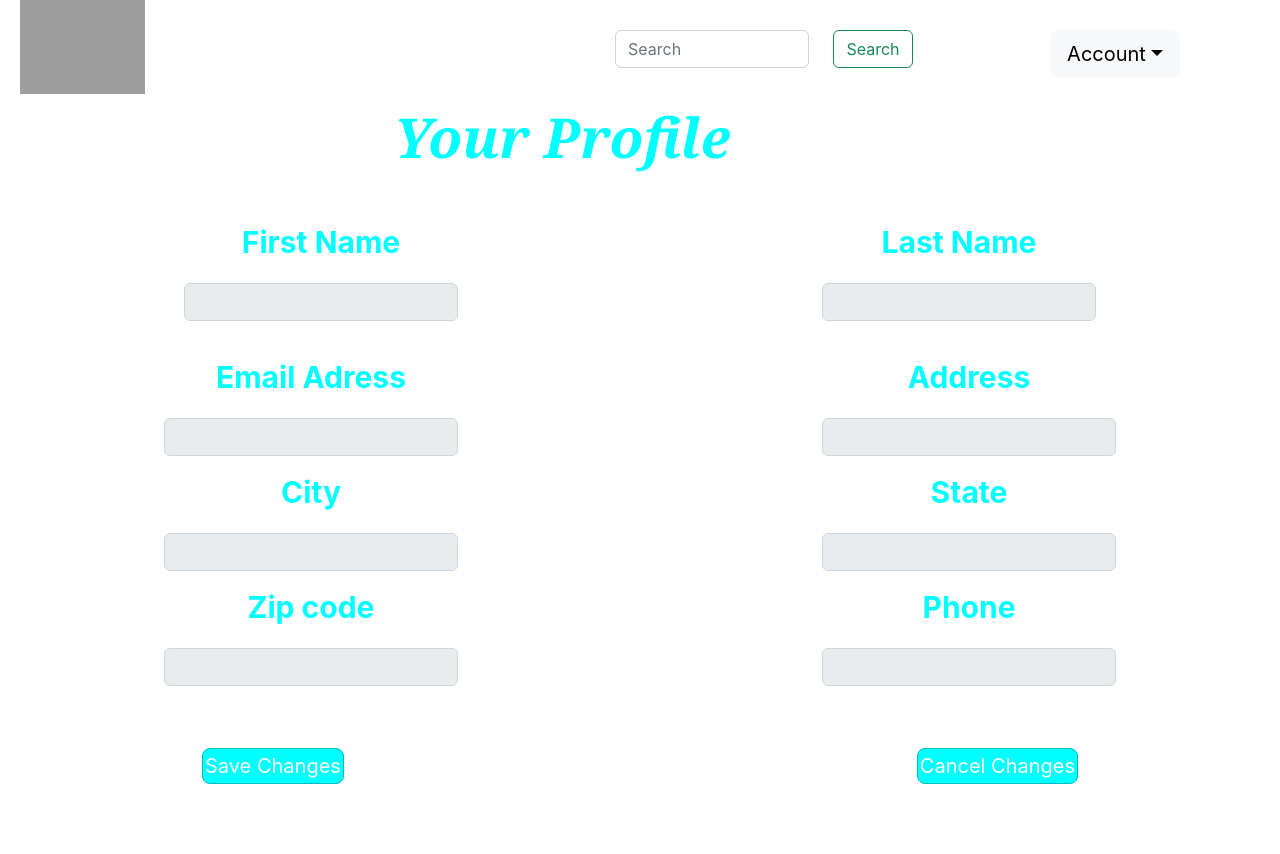
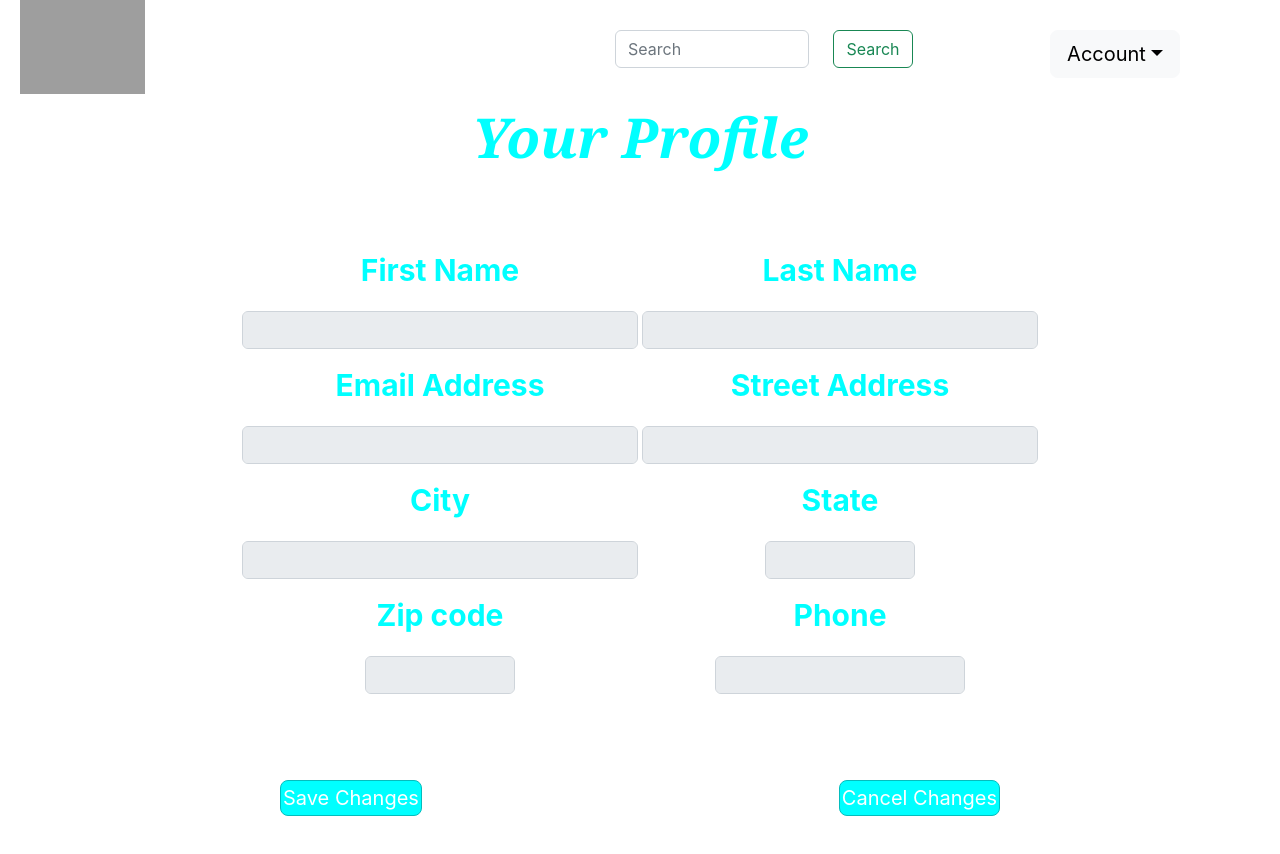
Before and after one commit to 220425-Reston-NET/Expert8FE, a React (Create React App) app: page /your-profile in a window 1280 px wide. Shown: the top 854 px of the page. Built offline with nearby package versions, Linux system fonts and the light colour scheme; grey boxes are pictures that could not be loaded.

Commit message:
Page touchups

```diff
--- a/src/routes/create-account/CreateAccount.css
+++ b/src/routes/create-account/CreateAccount.css
@@ -2,6 +2,12 @@
 .create-account-page-container{
     display: flex;
     justify-content: center;
+    /* background-image: url('https://i.imgur.com/zzX0P7b.png'); */
+}
+
+.create-account-container{
+    padding: 20px;
+    background-color: white;
 }
 
 /* Title Header */
--- a/src/routes/create-account/CreateAccount.tsx
+++ b/src/routes/create-account/CreateAccount.tsx
@@ -176,7 +176,7 @@ function CreateAccount() {
           </div>
 
           <label htmlFor="" className="form-label label-container">
-            Email address
+            Email Address
           </label>
           <input
             type=""
@@ -317,7 +317,7 @@ function CreateAccount() {
             </div>
             <div className="state-zip">
               <label htmlFor="" className="form-label label-container">
-                Zipcode
+                Zip Code
               </label>
               <input
                 type="number"
@@ -350,7 +350,7 @@ function CreateAccount() {
             </span>
           )}
           <label htmlFor="password" className="form-label label-container">
-            Re Enter Password
+            Re-enter Password
           </label>
           <input
             type="password"
--- a/src/routes/login/Login.tsx
+++ b/src/routes/login/Login.tsx
@@ -97,7 +97,7 @@ function Login() {
             <br></br>
             <br></br>
                 <div className="mb-3">
-                    <label htmlFor="exampleInputEmail1" className="form-label label-container">Email address</label>
+                    <label htmlFor="exampleInputEmail1" className="form-label label-container">Email Address</label>
                     <input type="email" className="form-control" id="exampleInputEmail1" onChange={Getuseremail} aria-describedby="emailHelp"/>
                 </div>
                 <div className="mb-3">
--- a/src/routes/payment-information/PaymentInformation.css
+++ b/src/routes/payment-information/PaymentInformation.css
@@ -10,24 +10,41 @@
 
 }
 
-/* Parent element to address-zip*/
-.address-zip-container{
+/* Parent element to address-city*/
+.address-city-container{
     display: flex;
     justify-content: center;
 }
 
-.address-zip{
+.address-city{
     flex:1;
     padding: 2px;
 }
 
-.address-form{
+/* Parent element of state-zip */
+.state-zip-container{
+    display: flex;
+    justify-content: center;
+}
 
+.state-zip{
+    flex:1;
+    padding: 2px;
+}
+
+.state-form{
+    width: 150px;
+    margin: auto;
 }
 
 .zip-form{
     width: 150px;
     margin: auto;
+}
+
+.address-form{
+   /*  margin-left: 17px; */
+    /* margin-left: 17px; */
 }
 
 /* Parent element to card-ccv*/
@@ -38,7 +55,7 @@
 
 .card-ccv{
     flex:1;
-    padding: 2px;
+    padding: px;
 }
 
 .ccv-form{
--- a/src/routes/payment-information/PaymentInformation.tsx
+++ b/src/routes/payment-information/PaymentInformation.tsx
@@ -12,7 +12,8 @@ return (
         <div className="payment-information-container">
 
         <h1 className="header"><b>Payment Information</b></h1>
-
+        <br></br>
+        <br></br>
         <div className="name-container billing-name-container">
             <div className="name">
             <label htmlFor="" className="form-label label-container">First Name</label>
@@ -24,14 +25,25 @@ return (
             </div>
         </div>
 
-        <div className="address-zip-container">
-            <div className="address-zip">
-            <label htmlFor="" className="form-label label-container">Address</label>
+        <div className="address-city-container">
+            <div className="address-city">
+            <label htmlFor="" className="form-label label-container">Street Address</label>
             <input type="address" className="form-control address-form" placeholder="" id="" /* onChange={}  */ aria-describedby="nameHelp"/>
             </div>
-            <div className="address-zip">
-            <label htmlFor="" className="form-label label-container">Zip code</label>
-            <input type="name" className="form-control zip-form" placeholder="" id="" /* onChange={}  */ aria-describedby="nameHelp"/>
+            <div className="address-city">
+            <label htmlFor="" className="form-label label-container">City</label>
+            <input type="city" className="form-control city-form" placeholder="" id="" /* onChange={}  */ aria-describedby="nameHelp"/>
+            </div>
+        </div>
+
+        <div className="state-zip-container">
+            <div className="state-zip">
+            <label htmlFor="" className="form-label label-container">State</label>
+            <input type="state" className="form-control state-form" placeholder="" id="" /* onChange={}  */ aria-describedby="nameHelp"/>
+            </div>
+            <div className="state-zip">
+            <label htmlFor="" className="form-label label-container">Zip Code</label>
+            <input type="zip" className="form-control zip-form" placeholder="" id="" /* onChange={}  */ aria-describedby="nameHelp"/>
             </div>
         </div>
 
@@ -46,6 +58,7 @@ return (
             </div>
         </div>
 
+        <br></br>
         <div className="buttons-container">
             <div style={{textAlign: 'center'}}><button style={{marginBottom: 20}} type="submit" className="btns btn button-container btn-lg">Pay with Paypal</button></div>
             <div style={{textAlign: 'center'}}><button style={{marginBottom: 20}} type="submit" className="btns btn button-container btn-lg">Confirm Payment</button></div>
--- a/src/routes/your-profile/YourProfile.css
+++ b/src/routes/your-profile/YourProfile.css
@@ -23,7 +23,7 @@
 .name-container{
     flex:1;
     display:flex;
-    padding: 20px;
+    padding: px;
 }
 
 .name{
@@ -72,6 +72,11 @@
     padding: 2px;
 }
 
+.phone-form{
+    width: 250px;
+    margin: auto;
+}
+
 /* Parent Element of buttons */
 .buttons-container{
     display:flex;
--- a/src/routes/your-profile/YourProfile.tsx
+++ b/src/routes/your-profile/YourProfile.tsx
@@ -12,50 +12,52 @@ return (
     <div className="your-profile-container">
 
         <h1 className="header"><b>Your Profile</b></h1>
-
+        <br></br>
+        <br></br>
         <div className="name-container">
-            <div className="name" style={{marginRight: 180}}>
+            <div className="name">
             <label htmlFor=""  className="form-label label-container">First Name</label>
             <input type="name" className="form-control" placeholder={userlist.firstName} disabled id="" /* onChange={}  */ aria-describedby="nameHelp"/>
             </div>
-            <div className="name1" style={{marginLeft: 180}}>
+            <div className="name1">
             <label htmlFor="" className="form-label label-container">Last Name</label>
             <input type="name" className="form-control" placeholder={userlist.lastName} disabled id="" /* onChange={}  */ aria-describedby="nameHelp"/>
             </div>
         </div>
 
         <div className="address-container">
-            <div className="address" style={{marginRight: 180}}>
-            <label htmlFor="" className="form-label label-container">Email Adress</label>
+            <div className="address">
+            <label htmlFor="" className="form-label label-container">Email Address</label>
             <input type="address" className="form-control" placeholder={userlist.email} disabled id="" /* onChange={}  */ aria-describedby="nameHelp"/>
             </div>
-            <div className="address" style={{marginLeft: 180}}>
-            <label htmlFor="" className="form-label label-container">Address</label>
+            <div className="address">
+            <label htmlFor="" className="form-label label-container">Street Address</label>
             <input type="address" className="form-control" placeholder={userlist.address} disabled id="" /* onChange={}  */ aria-describedby="nameHelp"/>
             </div>
         </div>
 
         <div className="city-state-container">
-            <div className="city-state" style={{marginRight: 180}}>
+            <div className="city-state">
             <label htmlFor="" className="form-label label-container">City</label>
-            <input type="name" className="form-control" placeholder={userlist.city} disabled id="" /* onChange={}  */ aria-describedby="nameHelp"/>
+            <input type="city" className="form-control city-fprm" placeholder={userlist.city} disabled id="" /* onChange={}  */ aria-describedby="nameHelp"/>
             </div>
-            <div className="city-state" style={{marginLeft: 180}}>
+            <div className="city-state">
             <label htmlFor="" className="form-label label-container">State</label>
-            <input type="name" className="form-control" placeholder={userlist.state} disabled id="" /* onChange={}  */ aria-describedby="nameHelp"/>
+            <input type="state" className="form-control state-form" placeholder={userlist.state} disabled id="" /* onChange={}  */ aria-describedby="nameHelp"/>
             </div>
         </div>
 
         <div className="zip-phone-container">
-            <div className="zip-phone" style={{marginRight: 180}}>
+            <div className="zip-phone">
             <label htmlFor="" className="form-label label-container">Zip code</label>
-            <input type="name" className="form-control" placeholder={userlist.zip} disabled id="" /* onChange={}  */ aria-describedby="nameHelp"/>
+            <input type="zip" className="form-control zip-form" placeholder={userlist.zip} disabled id="" /* onChange={}  */ aria-describedby="nameHelp"/>
             </div>
-            <div className="zip-phone" style={{marginLeft: 180}}>
+            <div className="zip-phone" >
             <label htmlFor="" className="form-label label-container">Phone  </label>
-            <input type="name" className="form-control" placeholder={userlist.phone} disabled id="" /* onChange={}  */ aria-describedby="nameHelp"/>
+            <input type="phone" className="form-control phone-form" placeholder={userlist.phone} disabled id="" /* onChange={}  */ aria-describedby="nameHelp"/>
             </div>
         </div>
+        <br></br>
         <div className="buttons-container">
             <div style={{textAlign: 'center'}}><button style={{marginBottom: 20}} type="submit" className="btns btn button-container btn-lg">Save Changes</button></div>
             <div style={{textAlign: 'center'}}><button style={{marginBottom: 20}} type="submit" className="btns btn button-container btn-lg">Cancel Changes</button></div>
--- a/src/shared/Nav.tsx
+++ b/src/shared/Nav.tsx
@@ -22,7 +22,6 @@ function Nav() {
                     <ul className="dropdown-menu" aria-labelledby="dropdownMenuButton1">
                         <li><a className="dropdown-item" href="#"><Link to="/login" className="nav-link">Login</Link></a></li>
                         <li><a className="dropdown-item" href="#"><Link to="/create-account" className="nav-link">Create Account</Link></a></li>
-                        <li><a className="dropdown-item" href="#">Something else here</a></li>
                     </ul>
                 </div>
         </nav>
```
